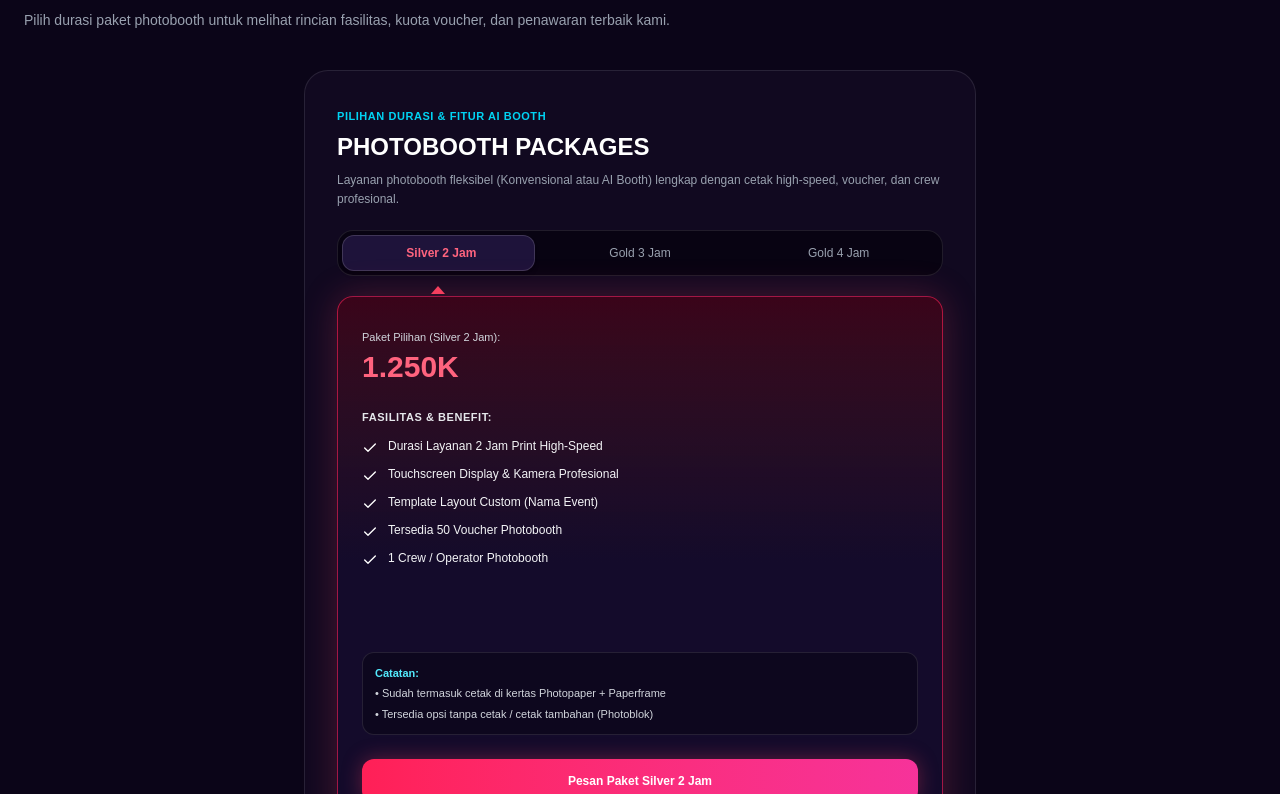
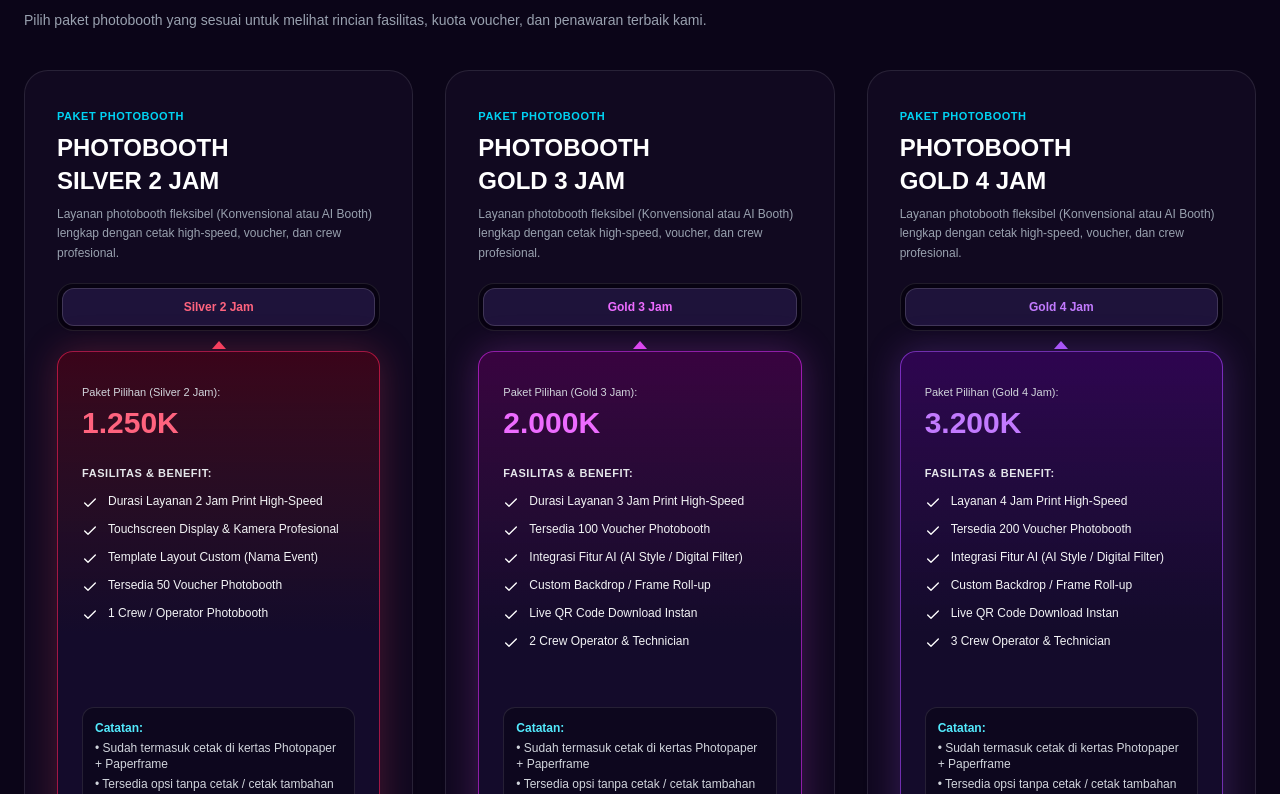
Before and after one commit to nuryanash3-lgtm/cekreks, a Next.js app: page /layanan/photobooth in a window 1280 px wide. Shown: the part 2126-2920 px from the top of the page. Built offline with nearby package versions, Linux system fonts and the light colour scheme.

Commit message:
feat: Update style content and music photobooth

```diff
--- a/src/components/graduation/GraduationScope.tsx
+++ b/src/components/graduation/GraduationScope.tsx
@@ -19,8 +19,8 @@ export default function GraduationScope() {
             key={idx}
             className="rounded-2xl bg-[#140b2b]/90 border border-white/10 overflow-hidden hover:border-cyan-400/50 transition-all duration-300 flex flex-col"
           >
-            <div className="relative h-44 w-full bg-[#1c0f3d] flex items-center justify-center">
-              <div className="absolute top-3 left-3">
+            <div className="relative h-64 w-full bg-[#1c0f3d] flex items-center justify-center">
+              <div className="absolute top-3 left-3 z-10">
                 <span className="px-2.5 py-0.5 rounded-full text-[10px] font-semibold bg-black/60 border border-cyan-400/30 text-cyan-300">
                   {service.tag}
                 </span>
--- a/src/components/photobooth/photoboothPricing.tsx
+++ b/src/components/photobooth/photoboothPricing.tsx
@@ -5,55 +5,43 @@ import { Check } from "lucide-react";
 import { PHOTOBOOTH_PACKAGES } from "@/constants/photoboothData";
 
 export default function PhotoboothPricing() {
-  const [selectedTiers, setSelectedTiers] = useState<Record<number, number>>({
-    0: 0, // default ke tier pertama (Silver) untuk paket photobooth
-  });
+  // Karena sekarang ada 3 card terpisah, kita bisa atur state default untuk masing-masing card jika dibutuhkan,
+  // atau kita langsung petakan setiap tier menjadi card mandiri.
 
-  const handleSelectTier = (catIndex: number, tierIndex: number) => {
-    setSelectedTiers((prev) => ({ ...prev, [catIndex]: tierIndex }));
-  };
-
-  // Helper untuk menentukan tema warna berdasarkan konsep gradasi logo Cekreks.id (3 Tiers)
-  const getLogoGradientTheme = (tierIndex: number, totalTiers: number) => {
-    if (totalTiers === 3) {
-      if (tierIndex === 0) {
-        // Sisi Kiri (Logo: C - Coral/Pink)
+  // Helper untuk menentukan tema warna berdasarkan indeks card (0: Coral, 1: Fuchsia, 2: Purple)
+  const getLogoGradientTheme = (cardIndex: number) => {
+    if (cardIndex === 0) {
+      // Card Pertama (Sisi Kiri - Coral/Pink)
       return {
-          tabTextActive: "text-rose-400 font-black",
         boxBg: "bg-gradient-to-b from-rose-950/70 via-[#140b2b] to-[#140b2b] border-rose-500/60 shadow-[0_0_35px_rgba(244,63,94,0.25)]",
         arrowHex: "#f43f5e",
         priceColor: "text-rose-400",
-          buttonStyle: "bg-gradient-to-r from-rose-500 to-pink-500 text-white hover:opacity-90 shadow-[0_0_20px_rgba(244,63,94,0.35)]"
+        buttonStyle: "bg-gradient-to-r from-rose-500 to-pink-500 text-white hover:opacity-90 shadow-[0_0_20px_rgba(244,63,94,0.35)]",
+        badgeTheme: "text-rose-400"
       };
-      } else if (tierIndex === 1) {
-        // Sisi Tengah (Logo: ek - Magenta/Pink Tua)
+    } else if (cardIndex === 1) {
+      // Card Kedua (Sisi Tengah - Fuchsia/Pink Tua)
       return {
-          tabTextActive: "text-fuchsia-400 font-black",
         boxBg: "bg-gradient-to-b from-fuchsia-950/70 via-[#140b2b] to-[#140b2b] border-fuchsia-500/60 shadow-[0_0_35px_rgba(217,70,239,0.25)]",
         arrowHex: "#d946ef",
         priceColor: "text-fuchsia-400",
-          buttonStyle: "bg-gradient-to-r from-fuchsia-500 to-purple-500 text-white hover:opacity-90 shadow-[0_0_20px_rgba(217,70,239,0.35)]"
+        buttonStyle: "bg-gradient-to-r from-fuchsia-500 to-purple-500 text-white hover:opacity-90 shadow-[0_0_20px_rgba(217,70,239,0.35)]",
+        badgeTheme: "text-fuchsia-400"
       };
     } else {
-        // Sisi Kanan (Logo: reks.id - Ungu/Violet)
+      // Card Ketiga (Sisi Kanan - Ungu/Violet)
       return {
-          tabTextActive: "text-purple-400 font-black",
         boxBg: "bg-gradient-to-b from-purple-950/70 via-[#140b2b] to-[#140b2b] border-purple-500/60 shadow-[0_0_35px_rgba(168,85,247,0.25)]",
         arrowHex: "#a855f7",
         priceColor: "text-purple-400",
-          buttonStyle: "bg-gradient-to-r from-purple-500 to-indigo-600 text-white hover:opacity-90 shadow-[0_0_20px_rgba(168,85,247,0.35)]"
+        buttonStyle: "bg-gradient-to-r from-purple-500 to-indigo-600 text-white hover:opacity-90 shadow-[0_0_20px_rgba(168,85,247,0.35)]",
+        badgeTheme: "text-purple-400"
       };
     }
-    }
+  };
 
-    return {
-      tabTextActive: "text-pink-400 font-black",
-      boxBg: "bg-gradient-to-b from-pink-950/70 via-[#140b2b] to-[#140b2b] border-pink-500/60 shadow-[0_0_35px_rgba(236,72,153,0.25)]",
-      arrowHex: "#ec4899",
-      priceColor: "text-pink-400",
-      buttonStyle: "bg-gradient-to-r from-pink-500 to-purple-600 text-white hover:opacity-90 shadow-[0_0_20px_rgba(236,72,153,0.35)]"
-    };
-  };
+  // Ambil data paket pertama dari PHOTOBOOTH_PACKAGES
+  const basePkg = PHOTOBOOTH_PACKAGES[0];
 
   return (
     <section id="pricing" className="scroll-mt-18">
@@ -65,76 +53,48 @@ export default function PhotoboothPricing() {
           Daftar Paket AI Photobooth & Konvensional
         </h2>
         <p className="text-gray-400 text-xs sm:text-sm mt-1">
-          Pilih durasi paket photobooth untuk melihat rincian fasilitas, kuota voucher, dan penawaran terbaik kami.
+          Pilih paket photobooth yang sesuai untuk melihat rincian fasilitas, kuota voucher, dan penawaran terbaik kami.
         </p>
       </div>
 
-      {/* Grid Utama (Centered Card untuk Single Category / Multiple) */}
-      <div className="grid grid-cols-1 gap-8 items-stretch max-w-2xl mx-auto">
-        {PHOTOBOOTH_PACKAGES.map((pkg, catIdx) => {
-          const activeTierIdx = selectedTiers[catIdx] ?? 0;
-          const currentPlan = pkg.tiers[activeTierIdx];
-          const totalTiers = pkg.tiers.length;
-          const theme = getLogoGradientTheme(activeTierIdx, totalTiers);
+      {/* Grid 3 Card Utama Menyamping di Desktop (lg:grid-cols-3) & 1 di Mobile */}
+      <div className="grid grid-cols-1 lg:grid-cols-3 gap-8 items-stretch max-w-7xl mx-auto">
+        {basePkg.tiers.map((tier, cardIdx) => {
+          const theme = getLogoGradientTheme(cardIdx);
 
           return (
             <div
-              key={catIdx}
+              key={tier.id || cardIdx}
               className="relative rounded-3xl p-6 sm:p-8 flex flex-col justify-between transition-all duration-500 bg-[#120a22]/90 border border-white/10 hover:border-white/20"
             >
               <div>
                 {/* Header Paket */}
                 <div className="pb-2 mb-2">
                   <span className="text-[11px] font-semibold uppercase tracking-wider text-cyan-400">
-                    {pkg.tagline}
+                    {basePkg.tagline}
                   </span>
-                  <h3 className="text-xl sm:text-2xl font-black text-white mt-1">
-                    {pkg.categoryName}
+                  <h3 className="text-xl sm:text-2xl font-black text-white mt-1 uppercase leading-snug">
+                    {basePkg.categoryName} <br/>
+                    {tier.name}
                   </h3>
                   <p className="text-xs text-gray-400 mt-2 leading-relaxed">
-                    {pkg.desc}
+                    {basePkg.desc}
                   </p>
 
-                  {/* Sub-tier Switcher / Tab dengan Animasi Geser */}
-                  <div className="mt-5 p-1 rounded-2xl bg-[#080312] border border-white/10 relative flex">
-                    <div
-                      className="absolute top-1 bottom-1 rounded-xl bg-[#1e133a] border border-white/15 shadow-md transition-all duration-300 ease-in-out"
-                      style={{
-                        left: `calc(${(activeTierIdx * 100) / totalTiers}% + 4px)`,
-                        width: `calc(${100 / totalTiers}% - 8px)`,
-                      }}
-                    />
-
-                    {pkg.tiers.map((tier, tIdx) => {
-                      const isActive = activeTierIdx === tIdx;
-                      const tabTheme = getLogoGradientTheme(tIdx, totalTiers);
-
-                      return (
-                        <button
-                          key={tier.id}
-                          type="button"
-                          onClick={() => handleSelectTier(catIdx, tIdx)}
-                          className={`flex-1 py-2.5 px-2 rounded-xl text-[11px] sm:text-xs transition-colors duration-300 cursor-pointer text-center relative z-10 ${
-                            isActive
-                              ? tabTheme.tabTextActive
-                              : "text-gray-400 hover:text-white font-medium"
-                          }`}
-                        >
+                  {/* Pengganti Tab: Badge 1 Tab Statis yang Menampilkan Nama Tier/Durasi */}
+                  <div className="mt-5 p-1 rounded-2xl bg-[#080312] border border-white/10 text-center">
+                    <div className={`py-2.5 px-2 rounded-xl text-[11px] sm:text-xs font-black bg-[#1e133a] border border-white/15 shadow-md ${theme.badgeTheme}`}>
                       {tier.name}
-                        </button>
-                      );
-                    })}
+                    </div>
                   </div>
                 </div>
 
                 {/* Container utama card pembungkus dengan panah di luarnya */}
                 <div className="relative mt-3">
-                  {/* Panah (Arrow Pointer) diposisikan di luar kotak card */}
+                  {/* Panah (Arrow Pointer) diposisikan tepat di tengah atas kotak */}
                   <div
-                    className="absolute -top-2.5 w-0 h-0 border-l-[7px] border-l-transparent border-r-[7px] border-r-transparent border-b-[8px] transition-all duration-300 ease-in-out z-30"
+                    className="absolute -top-2.5 left-1/2 -translate-x-1/2 w-0 h-0 border-l-[7px] border-l-transparent border-r-[7px] border-r-transparent border-b-[8px] transition-all duration-300 ease-in-out z-30"
                     style={{
-                      left: `calc(${((activeTierIdx + 0.5) * 100) / totalTiers}%)`,
-                      transform: 'translateX(-50%)',
                       borderBottomColor: theme.arrowHex
                     }}
                   ></div>
@@ -145,10 +105,10 @@ export default function PhotoboothPricing() {
                     {/* Bagian Harga */}
                     <div className="mb-6 pt-2">
                       <span className="text-[11px] text-gray-300 block font-medium">
-                        Paket Pilihan ({currentPlan.name}):
+                        Paket Pilihan ({tier.name}):
                       </span>
                       <span className={`text-2xl sm:text-3xl font-black block mt-1 ${theme.priceColor}`}>
-                        {currentPlan.price}
+                        {tier.price}
                       </span>
                     </div>
 
@@ -158,7 +118,7 @@ export default function PhotoboothPricing() {
                         Fasilitas & Benefit:
                       </span>
                       <ul className="space-y-2.5 min-h-[190px]">
-                        {currentPlan.features.map((feat, fIdx) => (
+                        {tier.features.map((feat, fIdx) => (
                           <li key={fIdx} className="flex items-start gap-2.5 text-xs text-gray-100">
                             <Check className="w-4 h-4 text-white shrink-0 mt-0.5" />
                             <span className="leading-snug">{feat}</span>
@@ -168,7 +128,7 @@ export default function PhotoboothPricing() {
                     </div>
 
                     {/* Catatan Tambahan Photobooth */}
-                    <div className="mb-6 p-3 rounded-xl bg-black/30 border border-white/10 text-[11px] text-gray-300 space-y-1">
+                    <div className="mb-6 p-3 rounded-xl bg-black/30 border border-white/10 text-xs text-gray-300 space-y-1">
                       <p className="font-semibold text-cyan-300">Catatan:</p>
                       <p>• Sudah termasuk cetak di kertas Photopaper + Paperframe</p>
                       <p>• Tersedia opsi tanpa cetak / cetak tambahan (Photoblok)</p>
@@ -177,13 +137,13 @@ export default function PhotoboothPricing() {
                     {/* Tombol Pemesanan */}
                     <a
                       href={`https://wa.me/6285801105140?text=${encodeURIComponent(
-                        `Halo Cekreks.id, saya tertarik booking ${pkg.categoryName} (${currentPlan.name}) dengan harga ${currentPlan.price}`
+                        `Halo Cekreks.id, saya tertarik booking ${basePkg.categoryName} (${tier.name}) dengan harga ${tier.price}`
                       )}`}
                       target="_blank"
                       rel="noopener noreferrer"
                       className={`w-full py-3.5 rounded-xl font-bold text-xs text-center transition-all duration-300 flex items-center justify-center gap-2 cursor-pointer ${theme.buttonStyle}`}
                     >
-                      <span>Pesan Paket {currentPlan.name}</span>
+                      <span>Pesan Paket Ini</span>
                     </a>
                   </div>
                 </div>
--- a/src/components/wedding/WeddingScope.tsx
+++ b/src/components/wedding/WeddingScope.tsx
@@ -19,8 +19,8 @@ export default function WeddingScope() {
             key={idx}
             className="rounded-2xl bg-[#140b2b]/90 border border-white/10 overflow-hidden hover:border-cyan-400/50 transition-all duration-300 flex flex-col"
           >
-            <div className="relative h-44 w-full bg-[#1c0f3d] flex items-center justify-center">
-              <div className="absolute top-3 left-3">
+            <div className="relative h-64 w-full bg-[#1c0f3d] flex items-center justify-center">
+              <div className="absolute top-3 left-3 z-10">
                 <span className="px-2.5 py-0.5 rounded-full text-[10px] font-semibold bg-black/60 border border-cyan-400/30 text-cyan-300">
                   {service.tag}
                 </span>
--- a/src/constants/graduationData.ts
+++ b/src/constants/graduationData.ts
@@ -29,13 +29,13 @@ export const GRADUATION_SERVICES_SCOPE: GraduationScopeItem[] = [
   },
   {
     title: "Momen Bersama",
-    tag: "Family Portrait",
+    tag: "Moments Together",
     desc: "Merekam kebanggaan dan pelukan hangat orang tua serta keluarga tercinta yang telah menemani perjuangan studi hingga wisuda.",
     image: "/images/graduationtestimoni/pesertagraduation.jpg",
   },
   {
     title: "Pembuatan Buku Tahunan",
-    tag: "Besties & Squad",
+    tag: "Yearbook",
     desc: "Satu buku, ribuan cerita. Abadikan momen epik, kekompakan squad, dan vibes terbaik masa sekolahmu dalam konsep visual yang super keren.",
     image: "/images/graduationtestimoni/yearbook.jpg",
   },
--- a/src/constants/photoboothData.ts
+++ b/src/constants/photoboothData.ts
@@ -43,8 +43,8 @@ export const PHOTOBOOTH_SERVICES_SCOPE: PhotoboothScopeItem[] = [
 
 export const PHOTOBOOTH_PACKAGES: PhotoboothPackage[] = [
   {
-    categoryName: "PHOTOBOOTH PACKAGES",
-    tagline: "Pilihan Durasi & Fitur AI Booth",
+    categoryName: "PHOTOBOOTH",
+    tagline: "Paket Photobooth",
     popular: true,
     desc: "Layanan photobooth fleksibel (Konvensional atau AI Booth) lengkap dengan cetak high-speed, voucher, dan crew profesional.",
     tiers: [
```
Also changed, not shown: 1 other file (tests, documents, lock files or other folders). Lines whose indentation alone changed are shown as unchanged.
